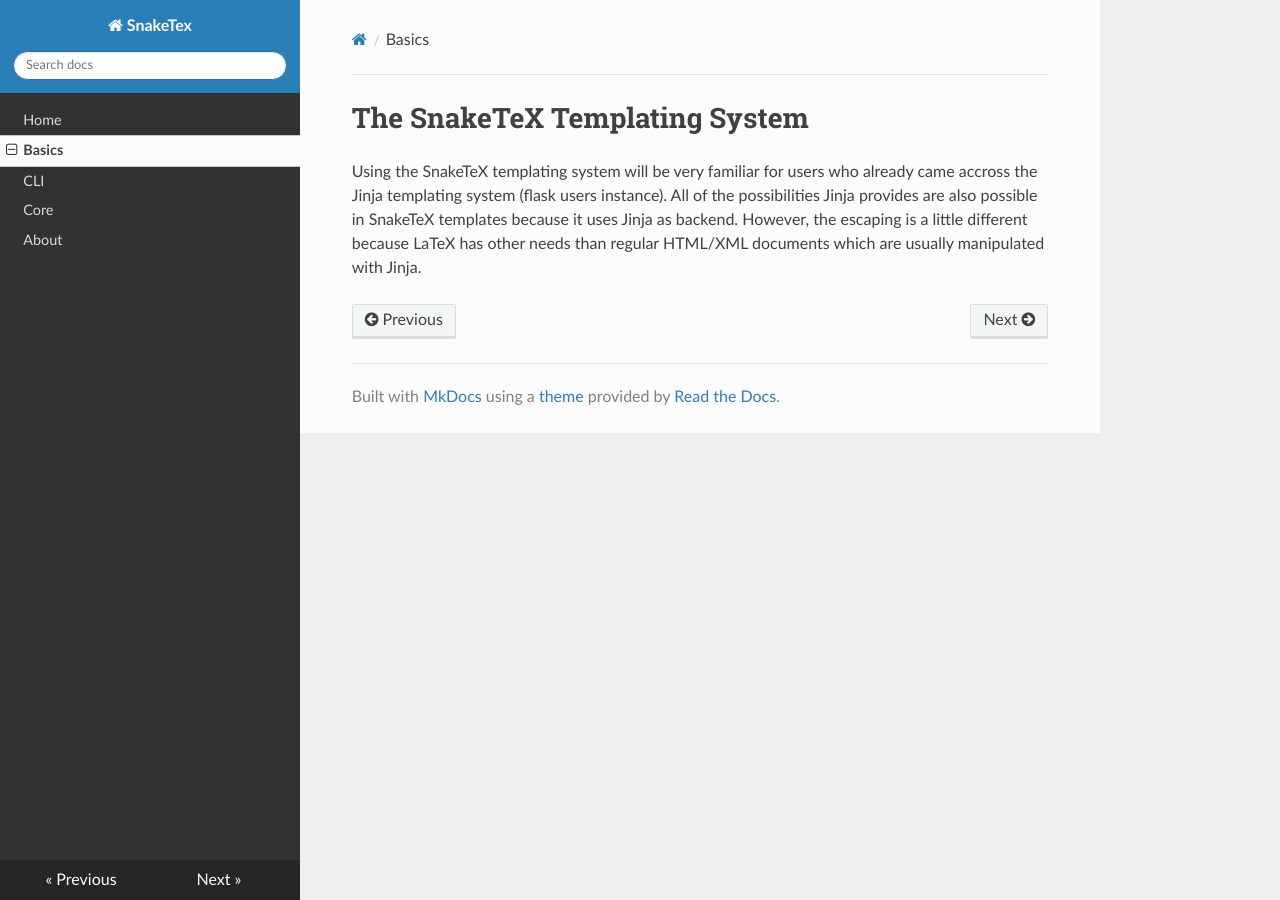
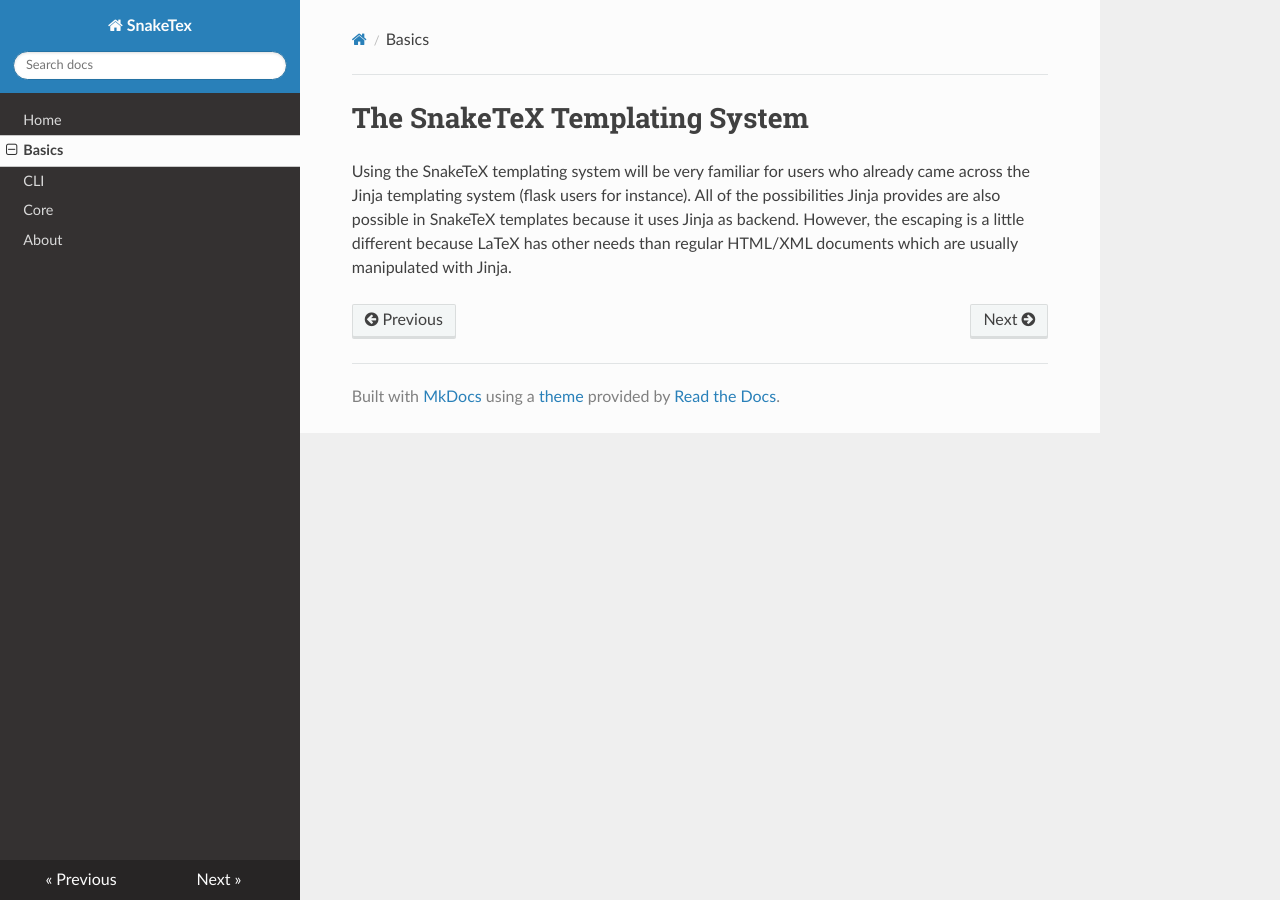
Before and after one commit to opieters/SnakeTeX, an MkDocs documentation site: the page built from docs/snaketex.md, in a window 1280 px wide. Built offline with MkDocs 1.6.1, drawn with Linux system fonts in a browser that asks for light colours; nearby versions of some CDN libraries; old or Windows-style settings are respelled for this version of MkDocs.

Commit message:
Fixed typo.

```diff
--- a/docs/snaketex.md
+++ b/docs/snaketex.md
@@ -1,3 +1,3 @@
 # The SnakeTeX Templating System
 
-Using the SnakeTeX templating system will be very familiar for users who already came accross the Jinja templating system (flask users instance). All of the possibilities Jinja provides are also possible in SnakeTeX templates because it uses Jinja as backend. However, the escaping is a little different because LaTeX has other needs than regular HTML/XML documents which are usually manipulated with Jinja.
+Using the SnakeTeX templating system will be very familiar for users who already came across the Jinja templating system (flask users for instance). All of the possibilities Jinja provides are also possible in SnakeTeX templates because it uses Jinja as backend. However, the escaping is a little different because LaTeX has other needs than regular HTML/XML documents which are usually manipulated with Jinja.
```
